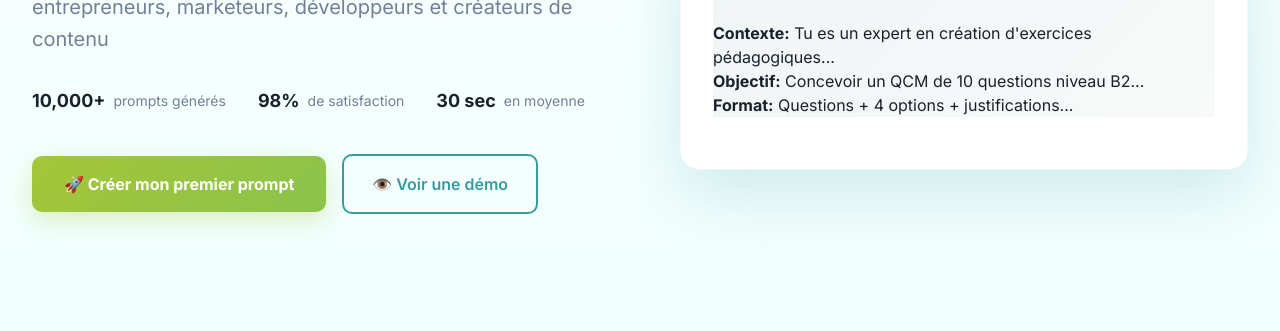
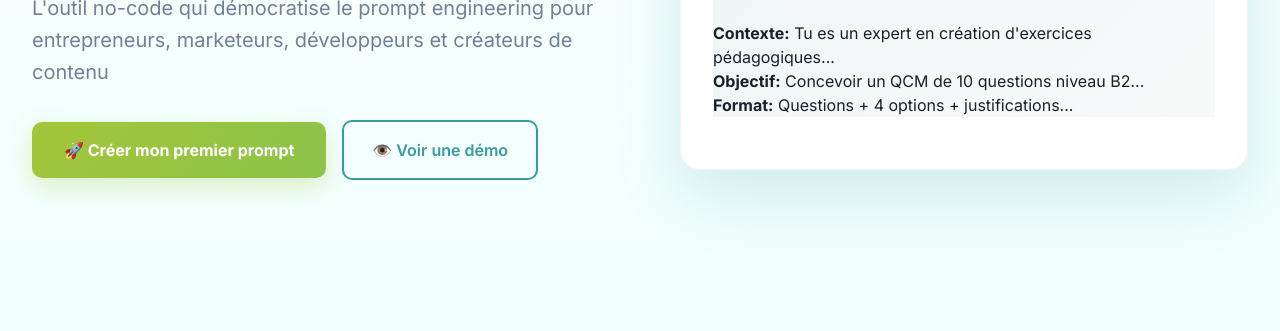
Before and after one commit to Greg-Swiftomatic/promptomatik, a website: page index.html in a window 1280 px wide. Shown: the part 469-800 px from the top of the page. Drawn offline with nearby package versions, Linux system fonts and the light colour scheme.

Commit message:
Update index.html

```diff
--- a/index.html
+++ b/index.html
@@ -1126,21 +1126,6 @@
                     L'outil no-code qui démocratise le prompt engineering pour entrepreneurs,
                     marketeurs, développeurs et créateurs de contenu
                 </p>
-
-                <div class="hero-stats">
-                    <div class="stat-item">
-                        <span class="stat-number">10,000+</span>
-                        <span class="stat-label">prompts générés</span>
-                    </div>
-                    <div class="stat-item">
-                        <span class="stat-number">98%</span>
-                        <span class="stat-label">de satisfaction</span>
-                    </div>
-                    <div class="stat-item">
-                        <span class="stat-number">30 sec</span>
-                        <span class="stat-label">en moyenne</span>
-                    </div>
-                </div>
 
                 <div class="hero-cta-group">
                     <a href="https://www.promptomatik.com/app?lang=fr" class="btn-primary">
```
